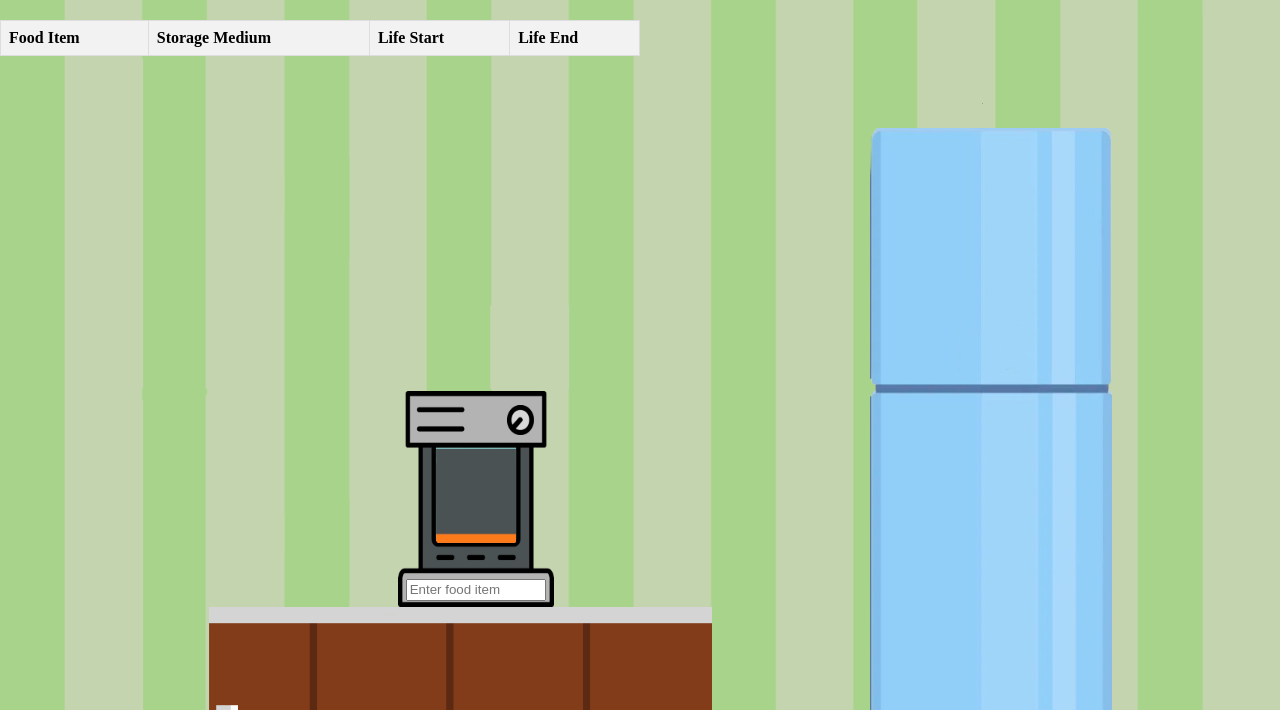
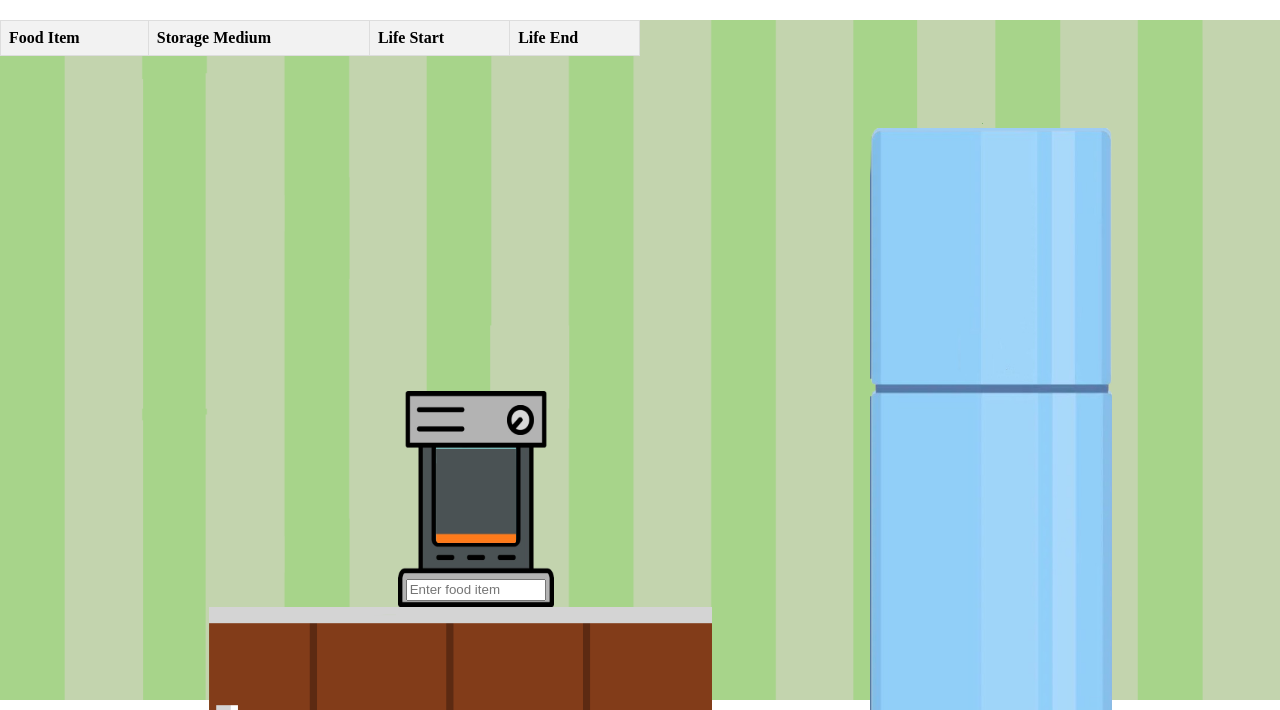
Before and after one commit to devaddic/food-tracker, a website: page public/index.html in a window 1280 px wide. Shown: the top 710 px of the page. Drawn offline with Linux system fonts and the light colour scheme.

```diff
--- a/public/index.html
+++ b/public/index.html
@@ -7,6 +7,7 @@
     <link href="styles/layout.css" type="text/css" rel="stylesheet"/>
 </head>
 <body>
+    <div class="kitchenWallpaper"></div>
     <div class="kitchenContainer">
         <div class="cabinet-container">
             <img id="cabinet" src="pictures/cabinet.png" alt="cabinet">
--- a/public/styles/layout.css
+++ b/public/styles/layout.css
@@ -10,10 +10,18 @@
   }
 
 body {
+    overflow: hidden;
+}
+
+.kitchenWallpaper {
+    position: absolute;
+    width: 100%;
+    height: 85%;
+    bottom: 15%;
     background-image: url('../pictures/background.png');
     background-size: cover;
     background-repeat: no-repeat;
-    overflow: hidden;
+
 }
 
 .kitchenContainer {
```
